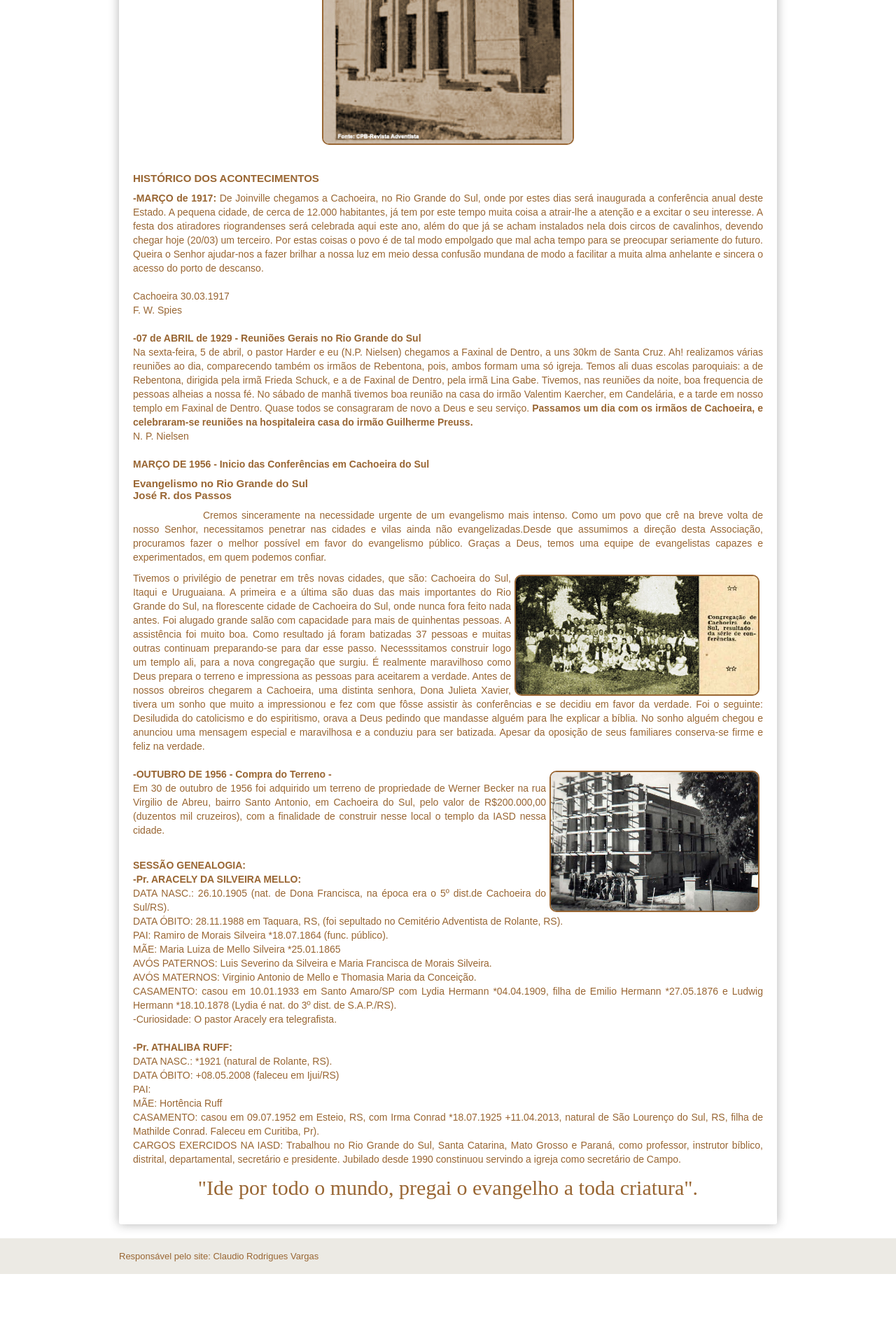
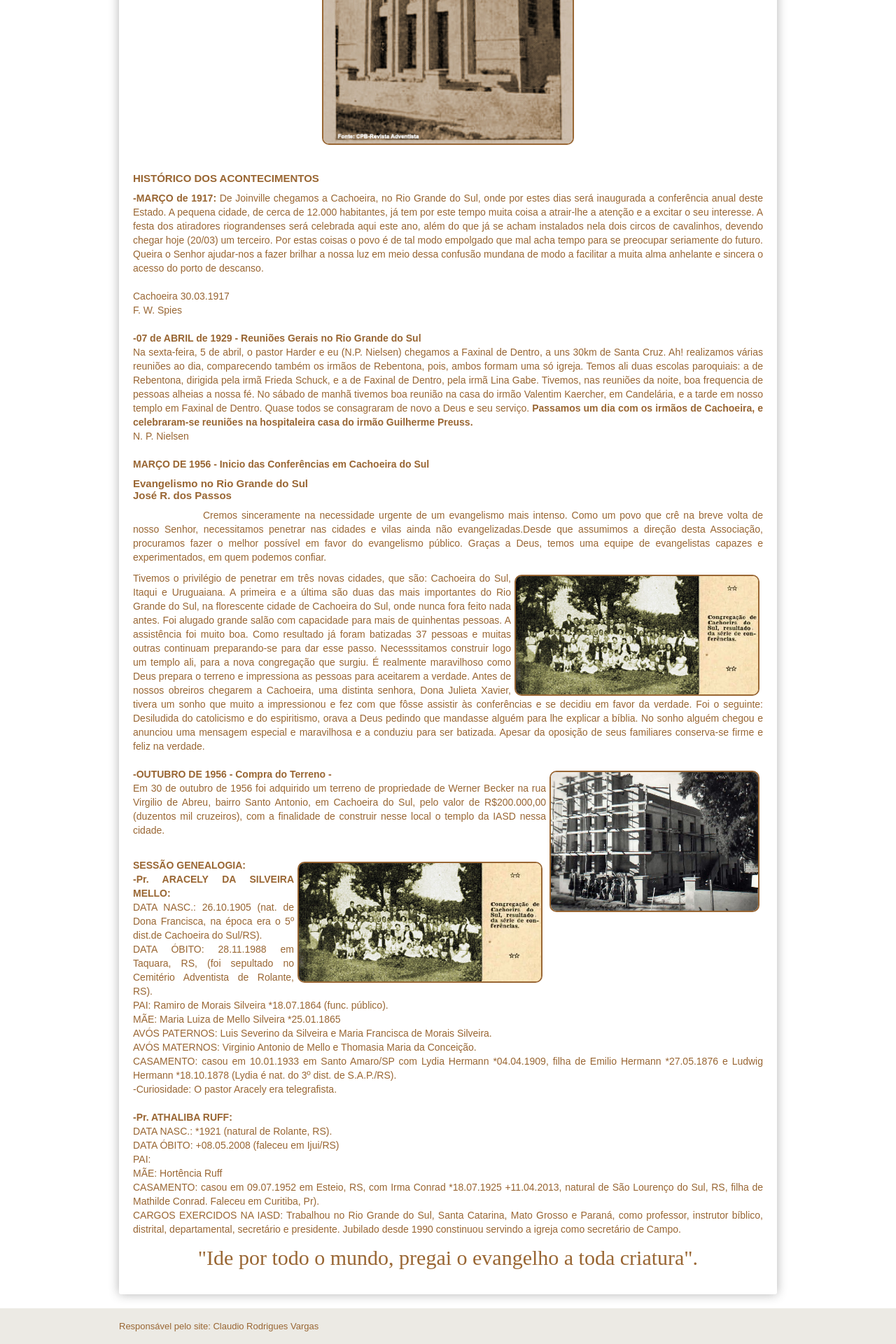
Before and after one commit to claudiovargas1955/claudiovargas1955.github.io, a Jekyll site: the page built from _pages/história-da-iasd-cachoeira.html, in a window 1280 px wide. Shown: the part 727-2647 px from the top of the page at 70% size. Built offline with Jekyll 4.4.1, drawn with Linux system fonts in a browser that asks for light colours; some web fonts are replaced; before the commit the page ends 2547 px from its top, so only the background shows below that.

Commit message:
Update história-da-iasd-cachoeira.html

```diff
--- a/_pages/história-da-iasd-cachoeira.html
+++ b/_pages/história-da-iasd-cachoeira.html
@@ -146,7 +146,7 @@ chegou e anunciou uma mensagem especial e maravilhosa e a conduziu para ser bati
 Em 30 de outubro de 1956 foi adquirido um terreno de propriedade de Werner Becker na rua Virgilio de Abreu, bairro Santo Antonio, em Cachoeira do Sul, pelo valor
 de R$200.000,00 (duzentos mil cruzeiros), com a finalidade de construir nesse local o templo da IASD nessa cidade.<br><br>
 
-
+      <p><img class="dir2" style="float:right"; src="/images/Congregação.jpg" class="img-responsive" width="350px" title="março de 1956";/>
 <p><b>SESSÃO GENEALOGIA:</b><br>
 <b>-Pr. ARACELY DA SILVEIRA MELLO: </b><br>
 DATA NASC.: 26.10.1905 (nat. de Dona Francisca, na época era o 5º dist.de Cachoeira do Sul/RS). <br>
```
